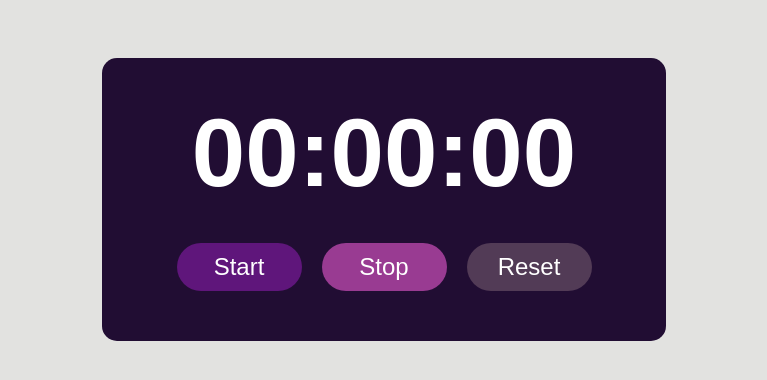
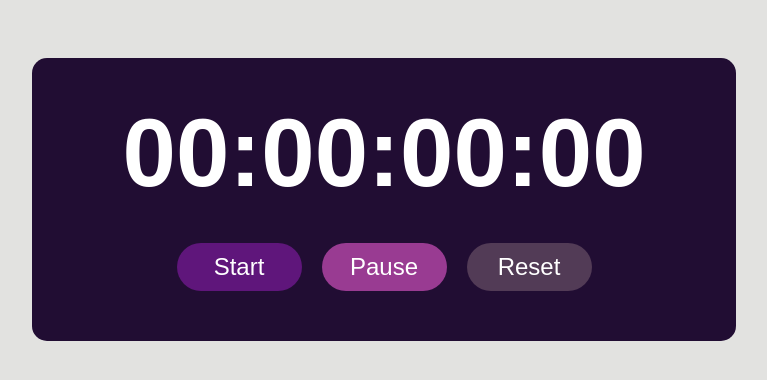
Before and after one commit to hudasudi/StopWatch, a React (Vite) app in the folder myapp/: page / in a window 1280 px wide. Shown: the top 380 px of the page, without its empty margins (256-1023 px from the left). Built offline with nearby package versions, Linux system fonts and the light colour scheme.

Commit message:
added the functionality

```diff
--- a/myapp/src/StopWatch.jsx
+++ b/myapp/src/StopWatch.jsx
@@ -8,27 +8,47 @@ function StopWatch(){
   const timeStamp = useRef(0);
 
   useEffect(() => {
+    if(isRunning){
+      intervalIDRef.current = setInterval(() => {
+        setElapsed(Date.now() - timeStamp.current);
+      }, 10);
+    }
+    return () => clearInterval(intervalIDRef.current);
 
   }, [isRunning]);
 
   function start(){
-
+    setIsRunning(true);
+    timeStamp.current = Date.now() - elapsed;
   }
-  function stop(){
-
+  function pause(){
+    setIsRunning(false);
   }
   function reset(){
-
+    setElapsed(0);
+    setIsRunning(false);
   }
   function formatTime(){
-    return`00:00:00`;
+
+    let hours = Math.floor(elapsed / (1000 * 60 * 60));
+    let minutes = Math.floor(elapsed / (1000 * 60) % 60);
+    let seconds = Math.floor(elapsed / 1000 % 60);
+    let milliseconds = Math.floor((elapsed % 1000) / 10);
+
+   hours = String(hours).padStart(2,"0");
+   minutes = String(minutes).padStart(2,"0");
+   seconds = String(seconds).padStart(2,"0");
+   milliseconds = String(milliseconds).padStart(2,"0");
+
+
+    return`${hours}:${minutes}:${seconds}:${milliseconds}`;
   }
 
   return(<div className="stopwatch">
            <div className="display">{formatTime()}</div>
            <div className="controls">
               <button onClick={start} className="start-btn">Start</button>
-              <button onClick={stop} className="stop-btn">Stop</button>
+              <button onClick={pause} className="pause-btn">Pause</button>
               <button onClick={reset} className="reset-btn">Reset</button>
            </div>
          </div>);
--- a/myapp/src/index.css
+++ b/myapp/src/index.css
@@ -42,10 +42,10 @@ body{
 .start-btn:hover{
   background-color: rgb(70, 6, 95);
 }
-.stop-btn{
+.pause-btn{
   background-color: rgb(153, 59, 146);
 }
-.stop-btn:hover{
+.pause-btn:hover{
   background-color: rgb(107, 43, 102);
 }
 .reset-btn{
```
